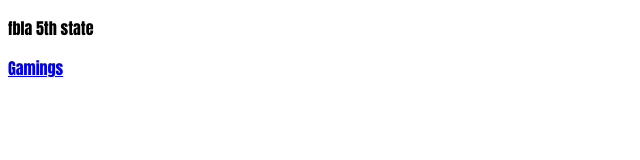
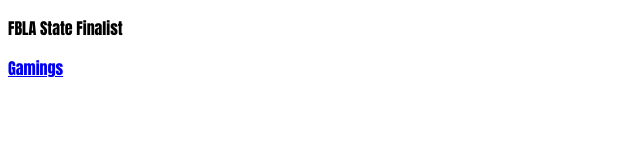
Before and after one commit to hairbald/hairbald.github.io, a plain HTML site: page index.html in a window 1280 px wide. Shown: the full height of the page, 0-640 px from the left. Drawn offline with Linux system fonts and the light colour scheme.

Commit message:
Update index.html

```diff
--- a/index.html
+++ b/index.html
@@ -12,7 +12,7 @@
     </style>
 </head>
 <body>
-    <p>fbla 5th state</p>
+    <p>FBLA State Finalist</p>
     <p>
     <a href="games.html">Gamings</a>
     </p>
```
